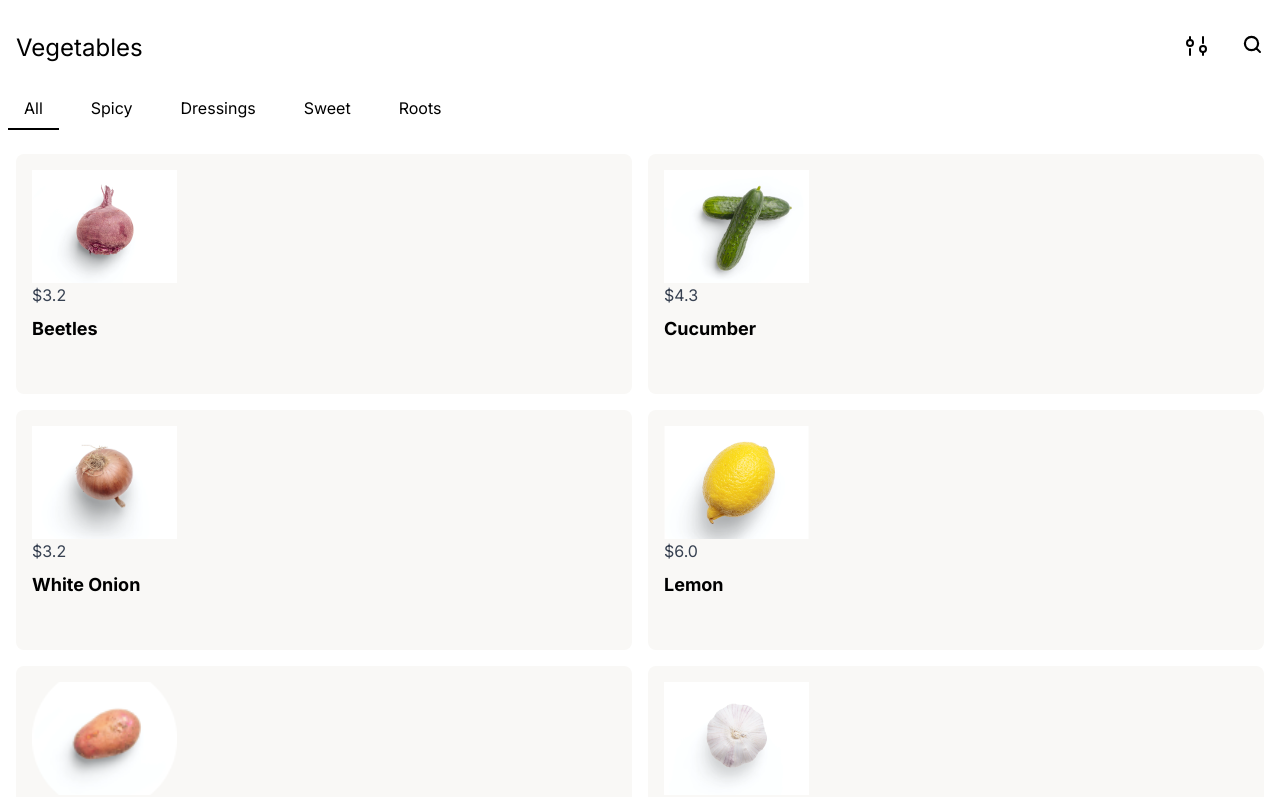
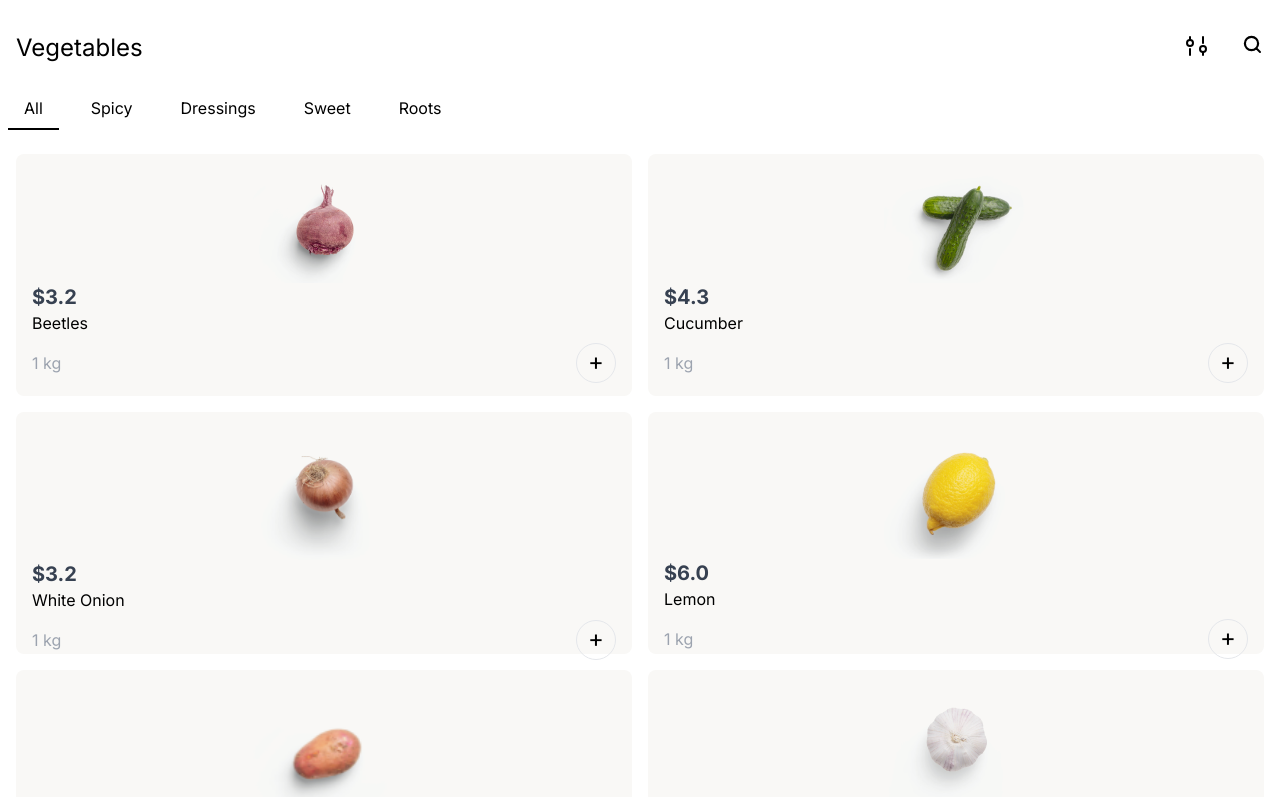
Before and after one commit to adepuu/fresh-goodies, a Next.js app: page / in a window 1280 px wide. Shown: the top 797 px of the page. Built offline with nearby package versions, Linux system fonts and the light colour scheme; data requests are answered from the project's data file.

Commit message:
feat(exercise15): added usecontext to update the category for data fetching

```diff
--- a/app/components/CategoryMenu.tsx
+++ b/app/components/CategoryMenu.tsx
@@ -1,23 +1,24 @@
 "use client";
 
-import { useState } from "react";
+import { useContext } from "react";
+import { CategoryContext } from "../context/CategoryContext";
 
 export default function CategoryMenu() {
-  const [activeItem, setActiveItem] = useState<string>("All");
+  const { activeCategory, changeCategory } = useContext(CategoryContext);
 
-  const menuItems = ["All", "Spicy", "Dressings", "Sweet", "Roots"];
+  const menuCategories = ["All", "Spicy", "Dressings", "Sweet", "Roots"];
 
   return (
     <>
       <div className="overflow-x-auto whitespace-nowrap scrollbar-hide">
         <ul className="inline-flex space-x-4 p-2">
-          {menuItems.map((item) => (
+          {menuCategories.map((item) => (
             <li
               key={item}
-              className={`inline-block px-4 py-2 ${
-                activeItem === item ? "border-b-2 border-black" : ""
+              className={`cursor-pointer inline-block px-4 py-2 ${
+                activeCategory === item ? "border-b-2 border-black" : ""
               }`}
-              onClick={() => setActiveItem(item)}
+              onClick={() => changeCategory(item)}
             >
               {item}
             </li>
--- a/app/components/Navbar.tsx
+++ b/app/components/Navbar.tsx
@@ -1,6 +1,3 @@
-"use client";
-
-import { useState } from "react";
 import Image from "next/image";
 import search from "@/public/utilities/search.svg";
 import filter from "@/public/utilities/filter.svg";
@@ -13,7 +10,7 @@ const Navbar: React.FC<NavbarProps> = ({ onOpenSearch }) => {
 
   return (
     <>
-      <div className="sticky top-0 bg-white flex justify-between items-center pt-8 pb-4 px-4">
+      <div className="bg-white flex justify-between items-center pt-8 pb-4 px-4">
         <div className="text-2xl">Vegetables</div>
         <div>
           <button onClick={onOpenSearch} className="">
--- a/app/components/ProductCard.tsx
+++ b/app/components/ProductCard.tsx
@@ -8,19 +8,24 @@ interface ProductCardProps {
 
 const ProductCard: React.FC<ProductCardProps> = ({ image, price, name }) => {
   return (
-    <div className="p-4 h-60 rounded-lg bg-[#F9F8F6]">
-        <div className="flex justify-center items-center w-[145px] h-[113px] overflow-hidden">
+    <div className="p-4 h-[242px] rounded-lg bg-[#F9F8F6]">
+      <div className="flex justify-center items-center overflow-hidden">
         <Image
           src={image}
           alt={name}
           width={145}
           height={113}
-        className="object-cover"
+          className="object-cover object-center mix-blend-multiply "
         />
       </div>
-      <p className="text-gray-700">${price.toFixed(1)}</p>
-
-      <h2 className="text-lg font-bold mt-2">{name}</h2>
+      <div className=" text-xl text-gray-700 font-bold">
+        ${price.toFixed(1)}
+      </div>
+      <div className="text-base">{name}</div>
+      <div className="flex justify-between items-center mt-2">
+        <div className=" text-gray-400">1 kg</div>
+        <div className=" border-[1px] rounded-[50%] w-[40px] h-[40px] text-2xl text-center align-middle leading-[35px] ">+</div>
+      </div>
     </div>
   );
 };
--- a/app/components/ProductShowcase.tsx
+++ b/app/components/ProductShowcase.tsx
@@ -1,39 +1,40 @@
 "use client";
 
-import { useEffect, useState } from "react";
+import { useContext, useEffect, useState } from "react";
 import ProductCard from "./ProductCard";
-
-interface Product {
-  id: string;
-  price: number;
-  weight: number;
-  name: string;
-  category: string;
-  imageUrl: string;
-  metadata: {
-    unit: string;
-    weight: number;
-    calorie: number;
-    proteins: number;
-    fats: number;
-    increment: number;
-    carbs: number;
-  };
-}
+import { Product } from "@/types/product";
+import { CategoryContext } from "../context/CategoryContext";
 
 const ProductShowcase = () => {
   const [products, setProducts] = useState<Product[]>([]);
+  const { activeCategory, changeCategory } = useContext(CategoryContext);
 
   useEffect(() => {
-    fetch("http://localhost:8080/products")
-      .then((response) => response.json())
-      .then((data) => setProducts(data))
-      .catch((error) => console.error("Error fetching products:", error));
+    const fetchProducts = async () => {
+      try {
+        const response = await fetch("http://localhost:8080/products");
+        if (!response.ok) {
+          throw new Error("Failed to fetch products");
+        }
+        const data = await response.json();
+        setProducts(data);
+      } catch (error) {
+        console.error("Error fetching products:", error);
+      }
+    };
+
+    fetchProducts();
   }, []);
+
+  const filterProductsByCategory = (category: string): Product[] => {
+    return category === "All"
+      ? products
+      : products.filter((product) => product.category === category);
+  };
 
   return (
     <div className="grid grid-cols-2 gap-4 mt-4 mx-4">
-      {products.map((product) => (
+      {filterProductsByCategory(activeCategory).map((product) => (
         <ProductCard
           key={product.id}
           image={product.imageUrl}
--- /dev/null
+++ b/app/context/CategoryContext.tsx
@@ -0,0 +1,30 @@
+"use client";
+
+
+import { createContext, useState } from "react";
+
+interface ContextType {
+  activeCategory: string;
+  changeCategory: (category: string) => void;
+}
+
+const CategoryContext = createContext<ContextType>({
+  activeCategory: "All",
+  changeCategory: () => {},
+});
+
+const CategoryProvider = (props: any) => {
+  const [activeCategory, setActiveCategory] = useState<string>("All");
+  const changeCategory = (category: string) => {
+    console.log(category)
+    setActiveCategory(category);
+  };
+
+  return (
+    <CategoryContext.Provider value={{ activeCategory, changeCategory }}>
+      {props.children}
+    </CategoryContext.Provider>
+  );
+};
+
+export { CategoryContext, CategoryProvider };
--- a/app/globals.css
+++ b/app/globals.css
@@ -9,3 +9,7 @@
   -ms-overflow-style: none; /* Internet Explorer 10+ */
   scrollbar-width: none; /* Firefox */
 }
+
+html, body {
+  overflow: hidden
+}
--- a/app/layout.tsx
+++ b/app/layout.tsx
@@ -1,6 +1,7 @@
 import type { Metadata } from "next";
 import { Inter } from "next/font/google";
 import "./globals.css";
+import { CategoryProvider } from "./context/CategoryContext";
 
 const inter = Inter({ subsets: ["latin"] });
 
@@ -16,7 +17,11 @@ export default function RootLayout({
 }>) {
   return (
     <html lang="en">
-      <body className={inter.className}>{children}</body>
+      <body className={inter.className}>
+        <CategoryProvider>
+        {children}
+        </CategoryProvider>
+        </body>
     </html>
   );
 }
--- a/app/page.tsx
+++ b/app/page.tsx
@@ -6,16 +6,27 @@ import SearchSort from "./components/SearchSort";
 import CategoryMenu from "./components/CategoryMenu";
 import ProductShowcase from "./components/ProductShowcase";
 import { useState } from "react";
+import { CategoryProvider } from "./context/CategoryContext";
 
 export default function Home() {
   const [isSearchOpen, setIsSearchOpen] = useState(false);
 
   return (
     <>
-      <Navbar onOpenSearch={() => setIsSearchOpen(true)} />
-      <CategoryMenu />
-      <SearchSort isOpen={isSearchOpen} onClose={() => setIsSearchOpen(false)} />
-      <ProductShowcase />
+      <CategoryProvider>
+        <Navbar onOpenSearch={() => setIsSearchOpen(true)} />
+        <CategoryMenu />
+        <SearchSort
+          isOpen={isSearchOpen}
+          onClose={() => setIsSearchOpen(false)}
+        />
+        <div
+          className="max-h-screen overflow-y-scroll"
+          style={{ scrollbarWidth: "none" }}
+        >
+          <ProductShowcase />
+        </div>
+      </CategoryProvider>
     </>
   );
 }
```
Also changed, not shown: app/hooks/useProduct.ts (added, +50 -0 lines), public/fonts/SFPRODISPLAYREGULAR.OTF (deleted). Lines whose indentation alone changed are shown as unchanged.
